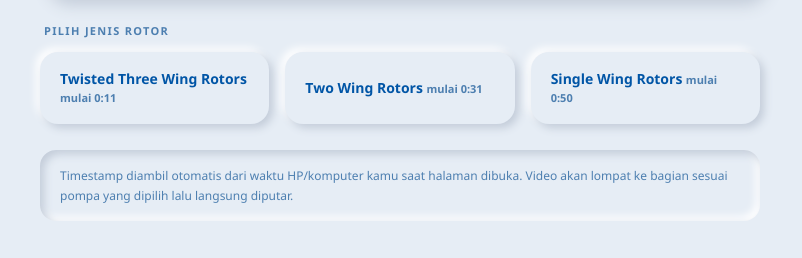
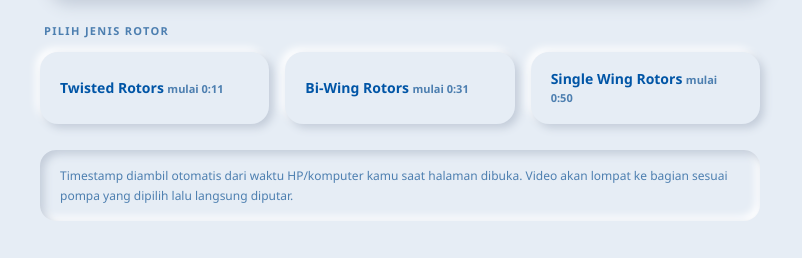
Before and after one commit to microphonedcalbert-collab/Lobe-Pump-Fristam, a plain HTML site: page index.html in a window 1280 px wide. Shown: the part 612-870 px from the top of the page, without its empty margins (240-1042 px from the left). Drawn offline with Linux system fonts and the light colour scheme.

Commit message:
Update index.html

```diff
--- a/index.html
+++ b/index.html
@@ -289,11 +289,11 @@
   // 2) Atur timestamp mulai (dalam DETIK) untuk tiap pompa di bawah ini
   const PUMPS = [
     {
-      name: "Twisted Three Wing Rotors",
+      name: "Twisted Rotors",
       startSeconds: 11      // <-- ganti sesuai detik ke berapa di video
     },
     {
-      name: "Two Wing Rotors",
+      name: "Bi-Wing Rotors",
       startSeconds: 31     // <-- ganti sesuai detik ke berapa di video
     },
     {
```
